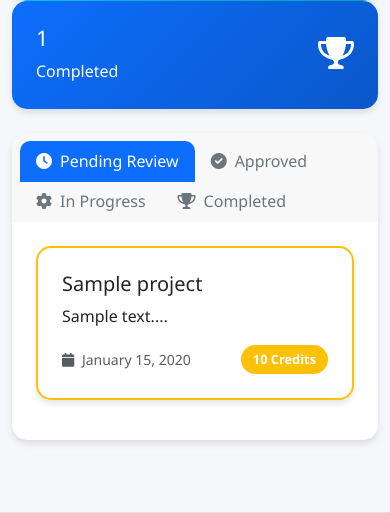
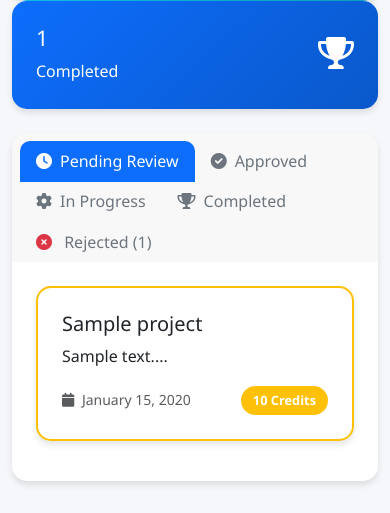
Before and after one commit to Projectworkpls/DExecutors, a Flask app: template app/templates/parent/dashboard.html in a window 390 px wide. Shown: the part 488-1001 px from the top of the page. Run offline with Flask 3, Linux system fonts and the light colour scheme; the template is opened without the code that fills it: most values are stand-ins (such as "Sample title", 1, 10 or a date in 2020).

Commit message:
Update dashboard.html

```diff
--- a/app/templates/parent/dashboard.html
+++ b/app/templates/parent/dashboard.html
@@ -104,6 +104,14 @@
             <li class="nav-item" role="presentation">
                 <button class="nav-link" id="completed-tab" data-bs-toggle="tab" data-bs-target="#completed" type="button">
                     <i class="fas fa-trophy me-2"></i>Completed
+                </button>
+            </li>
+            <!-- Add this tab to your existing tabs -->
+            <li class="nav-item" role="presentation">
+                <button class="nav-link" id="rejected-tab" data-bs-toggle="tab" data-bs-target="#rejected"
+                        type="button" role="tab">
+                    <i class="fas fa-times-circle me-2 text-danger"></i>
+                    Rejected ({{ rejected_projects|length }})
                 </button>
             </li>
         </ul>
@@ -241,6 +249,54 @@
                     </div>
                 {% endif %}
             </div>
+            <!-- Add this tab content -->
+            <div class="tab-pane fade" id="rejected" role="tabpanel">
+                {% if rejected_projects %}
+                    <div class="row">
+                        {% for project in rejected_projects %}
+                        <div class="col-md-6 col-lg-4 mb-4">
+                            <div class="card border-danger">
+                                <div class="card-header bg-danger text-white">
+                                    <h6 class="mb-0">{{ project.title }}</h6>
+                                    <small><i class="fas fa-calendar me-1"></i>Rejected on {{ project.rejected_at.strftime('%B %d, %Y') if project.rejected_at else 'Recently' }}</small>
+                                </div>
+                                <div class="card-body">
+                                    <p class="card-text">{{ project.description[:100] }}{% if project.description|length > 100 %}...{% endif %}</p>
+
+                                    {% if project.rejection_reason %}
+                                    <div class="alert alert-danger">
+                                        <h6 class="alert-heading"><i class="fas fa-exclamation-triangle me-1"></i>Rejection Reason:</h6>
+                                        <p class="mb-0 small">{{ project.rejection_reason }}</p>
+                                    </div>
+                                    {% endif %}
+
+                                    {% if project.admin_notes %}
+                                    <div class="alert alert-info">
+                                        <h6 class="alert-heading"><i class="fas fa-info-circle me-1"></i>Admin Notes:</h6>
+                                        <p class="mb-0 small">{{ project.admin_notes }}</p>
+                                    </div>
+                                    {% endif %}
+
+                                    <div class="d-flex justify-content-between align-items-center">
+                                        <small class="text-muted">{{ project.credits }} credits</small>
+                                        <a href="{{ url_for('parent.resubmit_project', project_id=project.id) }}"
+                                           class="btn btn-primary btn-sm">
+                                            <i class="fas fa-edit me-1"></i>Revise & Resubmit
+                                        </a>
+                                    </div>
+                                </div>
+                            </div>
+                        </div>
+                        {% endfor %}
+                    </div>
+                {% else %}
+                    <div class="text-center py-5">
+                        <i class="fas fa-check-circle fa-3x text-success mb-3"></i>
+                        <h5 class="text-muted">No rejected projects</h5>
+                        <p class="text-muted">All your submitted projects have been approved or are under review.</p>
+                    </div>
+                {% endif %}
+            </div>
         </div>
     </div>
 </div>
```
